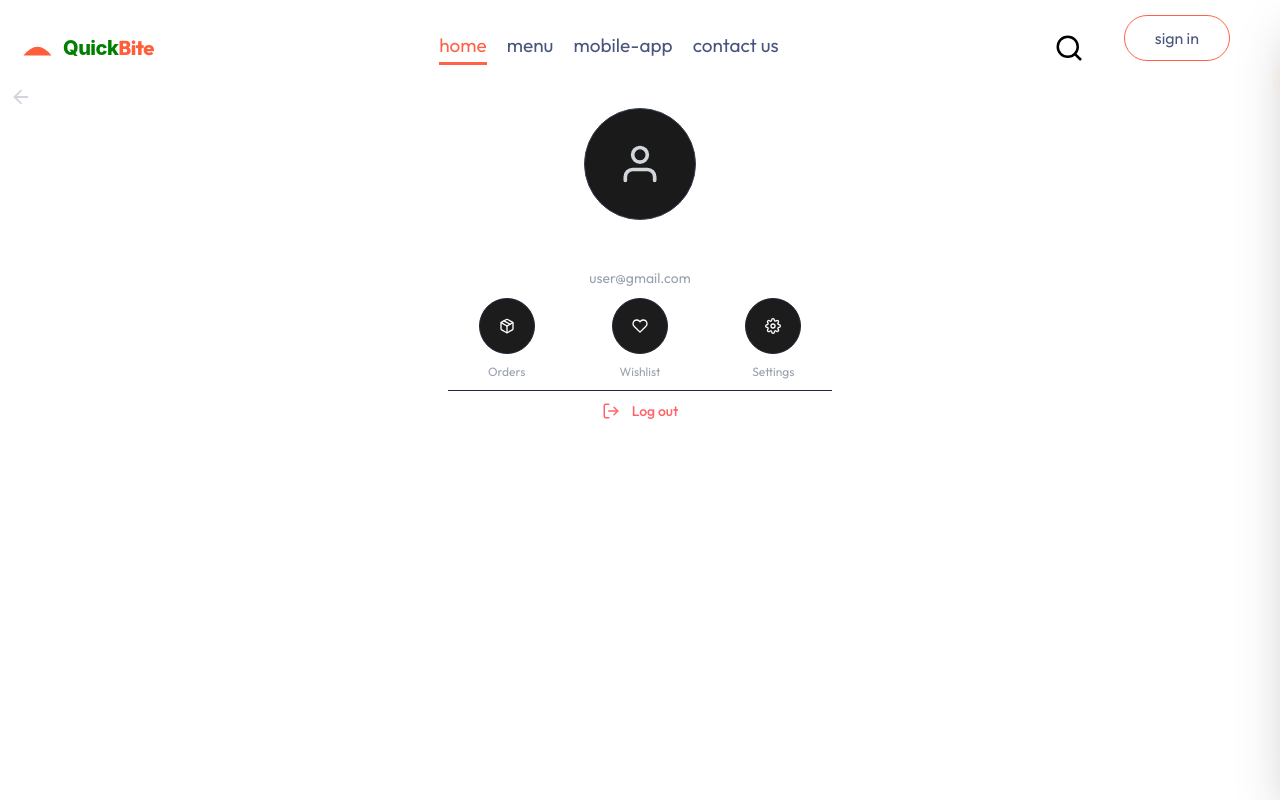
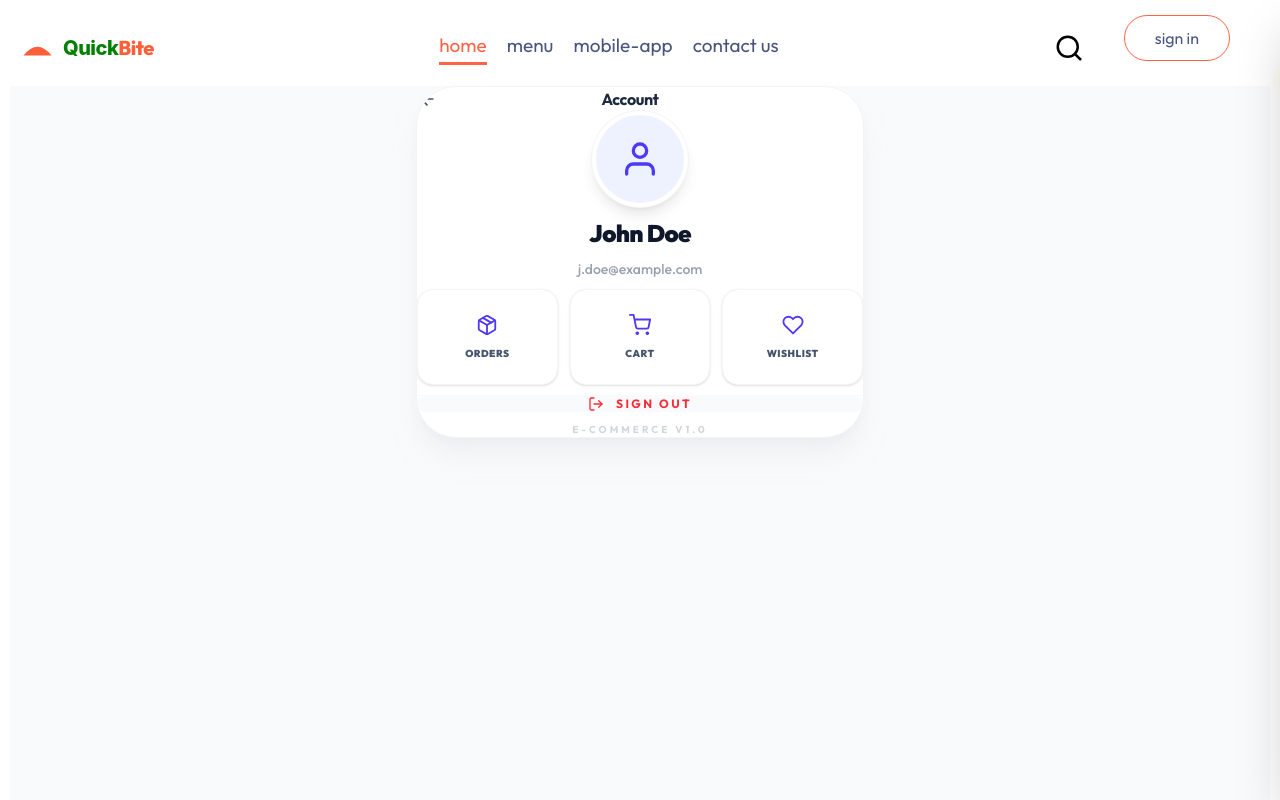
Before and after one commit to teumaywerashe/fullStack-food-delivery, a React (Vite) app in the folder frontend/: page /profilePage in a window 1280 px wide. Shown: the top 800 px of the page. Built offline with nearby package versions, Linux system fonts and the light colour scheme; no server answers.

Commit message:
added new profile page for the user

```diff
--- a/frontend/src/components/Navbar/Navbar.jsx
+++ b/frontend/src/components/Navbar/Navbar.jsx
@@ -195,7 +195,7 @@ function Navbar({ setShowLogin }) {
                 </a>
                 <div className="flex items-center gap-20 justify-space-between mb-4">
                  {token &&   <div className="flex relative navbar-profile">
-                    <FiUser size={30} />
+                    <FiUser onClick={()=>navigate('/profilePage')} size={30} />
                     <ul className="hidden -right-20 absolute navbar-profile-dropdown">
                       <li onClick={() => navigate("/myOrders")}>
                         <FiPackage />
--- a/frontend/src/components/ProfilePage.jsx
+++ b/frontend/src/components/ProfilePage.jsx
@@ -2,96 +2,108 @@ import React, { useContext, useState } from "react";
 import {
   FiArrowLeft,
   FiUser,
-  FiMail,
-  FiPhone,
-  FiMapPin,
   FiPackage,
+  FiShoppingCart,
+  FiLogOut,
   FiHeart,
-  FiSettings,
-  FiLogOut,
 } from "react-icons/fi";
 import { StoreContext } from "../context/StoreContext";
 import { useNavigate } from "react-router-dom";
 
 function ProfilePage() {
-  const { logOut, token } = useContext(StoreContext);
+  const { logOut } = useContext(StoreContext);
   const navigate = useNavigate();
 
-  const [formData, setFormData] = useState({
-    fullName: "user",
-    email: "user@gmail.com",
-    phone: "",
-    address: "",
+  const [user] = useState({
+    fullName: "John Doe",
+    email: "j.doe@example.com",
   });
 
   return (
-    <div className="min-h-screen bg-bl
-    ack text-white font-sans pb-10">
+    /* The outer container: flex, justify-center (horizontal), items-center (vertical) */
+    <div className="min-h-screen w-full flex flex-col mt-[20px] items-center bg-gray-50 font-sans text-slate-900 p-4">
 
-      {/* Header */}
-      <div className="flex items-center px-4 pt-4">
-        <FiArrowLeft
-          size={22}
-          className="text-gray-300 cursor-pointer"
-          onClick={() => navigate(-1)}
-        />
-      </div>
+      {/* The Profile Card Wrapper */}
+      <div className="w-full max-w-md bg-white rounded-[2.5rem] shadow-xl shadow-gray-200/50 border border-gray-100 overflow-hidden">
 
-      {/* Profile */}
-      <div className="flex flex-col items-center mt-8">
-
-        {/* Avatar */}
-        <div className="relative mb-4">
-          <div className="w-28 h-28 rounded-full bg-[#1a1a1a] flex items-center justify-center border border-gray-700">
-            <FiUser size={44} className="text-gray-300" />
-          </div>
+        {/* 1. Header Area */}
+        <div className="px-6 pt-6 flex items-center justify-between">
+          <button
+            onClick={() => navigate(-1)}
+            className="p-2.5 hover:bg-gray-100 rounded-full transition-colors text-slate-600"
+          >
+            <FiArrowLeft size={20} />
+          </button>
+          <h1 className="text-base font-bold tracking-tight text-slate-800">Account</h1>
+          <div className="w-10"></div>
         </div>
 
-        {/* Name */}
-        <h2 className="text-xl font-semibold lowercase tracking-wide">
-          {formData.fullName}
-        </h2>
-        <p className="text-sm text-gray-400">{formData.email}</p>
+        <div className="px-8 py-10 flex flex-col items-center">
 
-        {/* Stats / Actions */}
-        <div className="grid grid-cols-3 gap-4 mt-8 px-6 w-full max-w-sm">
-
-          <div className="flex flex-col items-center gap-2">
-            <div className="w-14 h-14 rounded-full bg-[#1c1c1c] flex items-center justify-center border border-gray-800">
-              <FiPackage className="text-white" />
+          {/* 2. User Identity */}
+          <div className="flex flex-col items-center mb-10">
+            <div className="w-24 h-24 rounded-full bg-indigo-50 flex items-center justify-center border-4 border-white shadow-lg ring-1 ring-gray-100">
+              <FiUser size={40} className="text-indigo-600" />
             </div>
-            <span className="text-xs text-gray-400">Orders</span>
+            <h2 className="mt-5 text-2xl font-black tracking-tight text-slate-900">
+              {user.fullName}
+            </h2>
+            <p className="text-gray-400 font-medium text-sm">{user.email}</p>
           </div>
 
-          <div className="flex flex-col items-center gap-2">
-            <div className="w-14 h-14 rounded-full bg-[#1c1c1c] flex items-center justify-center border border-gray-800">
-              <FiHeart className="text-white" />
-            </div>
-            <span className="text-xs text-gray-400">Wishlist</span>
+          {/* 3. Action Buttons (Row) */}
+          <div className="flex flex-row justify-center items-center gap-3 w-full mb-10">
+            <QuickActionButton
+              icon={<FiPackage size={22} />}
+              label="Orders"
+              onClick={() => navigate("/orders")}
+            />
+            <QuickActionButton
+              icon={<FiShoppingCart size={22} />}
+              label="Cart"
+              onClick={() => navigate("/cart")}
+            />
+            <QuickActionButton
+              icon={<FiHeart size={22} />}
+              label="Wishlist"
+              onClick={() => navigate("/wishlist")}
+            />
           </div>
 
-          <div className="flex flex-col items-center gap-2">
-            <div className="w-14 h-14 rounded-full bg-[#1c1c1c] flex items-center justify-center border border-gray-800">
-              <FiSettings className="text-white" />
-            </div>
-            <span className="text-xs text-gray-400">Settings</span>
+          {/* 4. Logout / Footer */}
+          <div className="w-full border-t border-gray-50 pt-8">
+            <button
+              onClick={() => logOut()}
+              className="w-full flex items-center justify-center gap-3 py-4 bg-slate-50 rounded-2xl text-red-500 hover:bg-red-50 transition-all font-bold text-xs uppercase tracking-[0.2em]"
+            >
+              <FiLogOut size={16} />
+              Sign Out
+            </button>
           </div>
+
+          <p className="mt-6 text-[10px] text-gray-300 font-bold uppercase tracking-[0.3em]">
+            E-Commerce v1.0
+          </p>
         </div>
-
-        {/* Divider */}
-        <div className="w-full max-w-sm h-px bg-gray-800 mt-10" />
-
-        {/* Logout */}
-        <button
-          onClick={logOut}
-          className="mt-8 flex items-center gap-3 text-red-400 hover:text-red-500 transition"
-        >
-          <FiLogOut size={18} />
-          <span className="text-sm font-medium">Log out</span>
-        </button>
       </div>
     </div>
   );
 }
 
+function QuickActionButton({ icon, label, onClick }) {
+  return (
+    <button
+      onClick={onClick}
+      className="flex flex-col items-center justify-center flex-1 h-24 bg-white rounded-2xl border border-gray-100 shadow-sm hover:shadow-md hover:border-indigo-100 hover:-translate-y-1 transition-all duration-300 group"
+    >
+      <div className="text-indigo-600 mb-2 group-hover:scale-110 transition-transform">
+        {icon}
+      </div>
+      <span className="text-[10px] font-black text-slate-600 tracking-wider uppercase">
+        {label}
+      </span>
+    </button>
+  );
+}
+
 export default ProfilePage;
--- a/frontend/src/pages/myOrders/MyOrders.jsx
+++ b/frontend/src/pages/myOrders/MyOrders.jsx
@@ -23,7 +23,9 @@ const MyOrders = () => {
     <div className="my-orders">
       <h2>My Orders</h2>
       <div className="container">
-        {data.map((order, index) => {
+
+        {data.length===0 ? <p className="no-orders">No orders found</p>  :
+        data.map((order, index) => {
           return (
             <div key={index} className="my-orders-order">
               <img src={assets.parcel_icon} alt="" />
```
